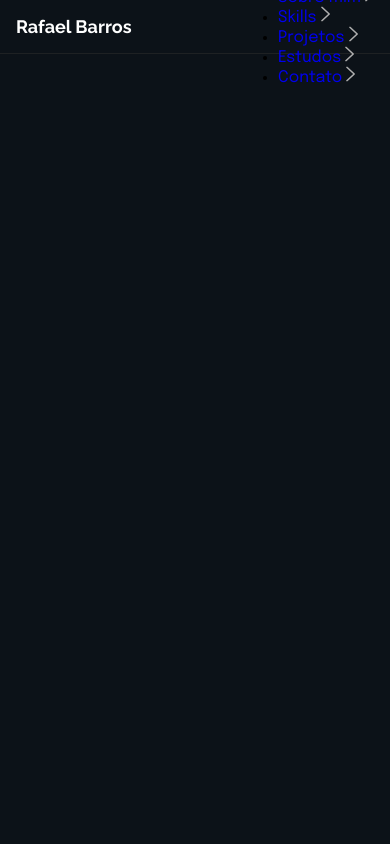
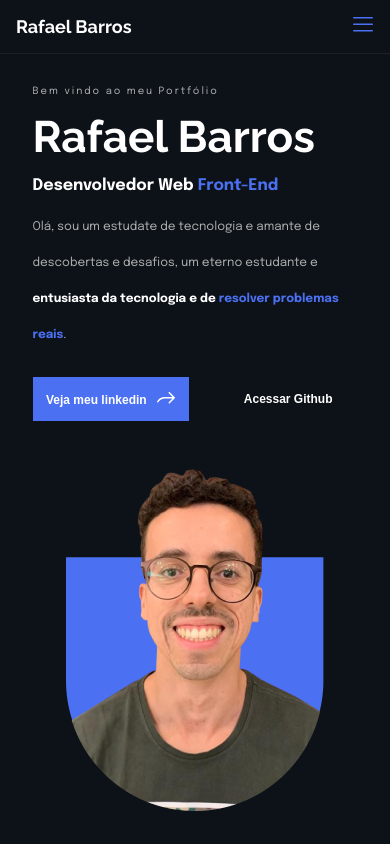
Before and after one commit to dev-rafael92as/newLPPortfolio, a plain HTML site: page index.html in a window 390 px wide. Drawn offline with Linux system fonts and the light colour scheme.

Commit message:
[feature] Add intro section (mobile)

```diff
--- a/css/style.css
+++ b/css/style.css
@@ -24,6 +24,7 @@
     font-size: 1.6rem;
     background-color: var(--bg-primary);
     font-family: var(--ff-epilogue);
+    color: var(--gray-fonts);
 }
 
 a {
@@ -37,6 +38,18 @@ button {
 
 .hide {
     display: none;
+}
+
+.blue-text {
+    color: var(--blue-icons);
+}
+
+.white-text {
+    color: var(--white-fonts);
+}
+
+.mt-15 {
+    margin-top: 1.5rem;
 }
 
  /* ------- HEADER -------- */
@@ -77,5 +90,103 @@ nav {
 /* ---- MENU MOBILE DROPDOWN --- */
 
 .menu-mobile__open {
+    position: absolute;
+    top: 5.6rem;
+    left: 0;
+    height: 100%;
+    background-color: var(--bg-primary);
+    width: 100%;
+}
+
+.menu-mobile__list {
 
 }
+
+.menu-mobile__item {
+    height: 5.8rem;
+    border-bottom: 1px solid var(--grey-dark);
+}
+
+.menu-mobile__link {
+    padding: 0 1.6rem;
+    width: 100%;
+    display: flex;
+    justify-content: space-between;
+    align-items: center;
+    color: var(--gray-fonts);
+    font-weight: 400;
+    font-size: 1.8rem;
+    line-height: 1.8rem;
+    height: 100%;
+}
+
+/* --------- Section intro ---------- */
+
+.intro-section {
+    width: 32.5rem;
+    margin: 0 auto;
+}
+
+.intro-welcome {
+    margin-top: 3.2rem;
+    font-weight: 400;
+    font-size: 1.0rem;
+    line-height: 10px;
+    letter-spacing: 0.2em;
+}
+
+.intro-name {
+    font-family: var(--ff-raleway);
+    font-weight: 700;
+    font-size: 4.4rem;
+    line-height: 5.2rem;
+    color: var(--white-fonts);
+}
+
+.intro-work {
+    font-weight: 700;
+    font-size: 1.6rem;
+    line-height: 1.6rem;
+    color: var(--white-fonts);
+}
+
+.intro-text {
+    font-weight: 400;
+    font-size: 1.2rem;
+    line-height: 3.6rem;
+}
+
+.intro-button__container {
+    display: flex;
+    margin-top: 2.4rem;
+    justify-content: space-between;
+}
+
+.intro-linkedin {
+    width: 156px;
+    height: 44px;
+    background-color: var(--blue-icons);
+    color: var(--white-fonts);
+    font-weight: 700;
+    font-size: 1.2rem;
+    line-height: 1.2rem;
+}
+
+.intro-linkedin svg {
+    margin-left: 7px;
+}
+
+.intro-github {
+    font-weight: 700;
+    font-size: 12px;
+    line-height: 12px;
+    padding-right: 2.5rem;
+    color: var(--white-fonts);
+}
+
+.intro-image-container {
+    margin-top: 4.7rem;
+    text-align: center;
+}
+
+/* ------ history section ------- */
--- a/index.html
+++ b/index.html
@@ -26,7 +26,7 @@
                         <path d="M10 0C15.5228 0 20 4.47715 20 10C20 15.5228 15.5228 20 10 20C4.47715 20 0 15.5228 0 10C0 4.47715 4.47715 0 10 0ZM10 1.5C5.30558 1.5 1.5 5.30558 1.5 10C1.5 14.6944 5.30558 18.5 10 18.5C14.6944 18.5 18.5 14.6944 18.5 10C18.5 5.30558 14.6944 1.5 10 1.5ZM13.4462 6.39705L13.5303 6.46967C13.7966 6.73594 13.8208 7.1526 13.6029 7.44621L13.5303 7.53033L11.061 10L13.5303 12.4697C13.7966 12.7359 13.8208 13.1526 13.6029 13.4462L13.5303 13.5303C13.2641 13.7966 12.8474 13.8208 12.5538 13.6029L12.4697 13.5303L10 11.061L7.53033 13.5303C7.26406 13.7966 6.8474 13.8208 6.55379 13.6029L6.46967 13.5303C6.2034 13.2641 6.1792 12.8474 6.39705 12.5538L6.46967 12.4697L8.939 10L6.46967 7.53033C6.2034 7.26406 6.1792 6.8474 6.39705 6.55379L6.46967 6.46967C6.73594 6.2034 7.1526 6.1792 7.44621 6.39705L7.53033 6.46967L10 8.939L12.4697 6.46967C12.7359 6.2034 13.1526 6.1792 13.4462 6.39705Z" fill="#4B70F2"/>
                     </svg>
                 </button>
-                <div class="menu-mobile__open">
+                <div class="menu-mobile__open hide ">
                     <ul class="menu-mobile__list">
                         <li class="menu-mobile__item">
                             <a class="menu-mobile__link" href="#">Sobre mim
@@ -78,7 +78,36 @@
             </nav>
         </header>
         <main>
-            <section>
+            <section class="intro-section">
+                <p class="intro-welcome">
+                    Bem vindo ao meu Portfólio
+                </p>
+                <h1 class="intro-name mt-15">
+                    Rafael Barros
+                </h1>
+                <h3 class="intro-work mt-15">
+                    Desenvolvedor Web <strong class="blue-text">Front-End</strong>
+                </h3>
+                <p class="intro-text mt-15">
+                    Olá, sou um estudate de tecnologia e amante de descobertas e desafios, um eterno estudante e <strong class="white-text">entusiasta da tecnologia e de </strong><strong class="blue-text">resolver
+                    problemas reais</strong>.
+                </p>
+                <div class="intro-button__container">
+                    <button class="intro-linkedin">
+                        Veja meu linkedin
+                        <svg width="18" height="12" viewBox="0 0 18 12" fill="none" xmlns="http://www.w3.org/2000/svg">
+                            <path d="M0.378018 10.4012C0.018388 10.1957 -0.106562 9.7375 0.0989478 9.3779C1.39542 7.109 3.05212 5.9867 4.80854 5.4569C6.36083 4.9888 7.9741 4.9943 9.3513 4.9991C9.4866 4.9995 9.6196 5 9.7501 5L15.4394 5L11.7197 1.28033C11.4268 0.987437 11.4268 0.512557 11.7197 0.219667C12.0126 -0.073223 12.4875 -0.073223 12.7804 0.219667L17.7803 5.2197C18.0732 5.5126 18.0732 5.9874 17.7803 6.2803L12.7804 11.2803C12.4875 11.5732 12.0126 11.5732 11.7197 11.2803C11.4268 10.9874 11.4268 10.5126 11.7197 10.2197L15.4394 6.5L9.7501 6.5C9.6234 6.5 9.4968 6.4997 9.3704 6.4994C7.9589 6.4962 6.56807 6.493 5.24165 6.8931C3.84808 7.3133 2.50481 8.191 1.4013 10.1221C1.19579 10.4817 0.737658 10.6067 0.378018 10.4012Z" fill="white"/>
+                        </svg>
+                    </button>
+                    <button class="intro-github">
+                        Acessar Github
+                    </button>
+                </div>
+                <div class="intro-image-container">
+                    <img class="intro-photo" src="./assets/intro-photo.png" alt="">
+                </div>
+            </section>
+            <section class="history-section">
 
             </section>
         </main>
```
Also changed, not shown: assets/intro-photo.png (added).
